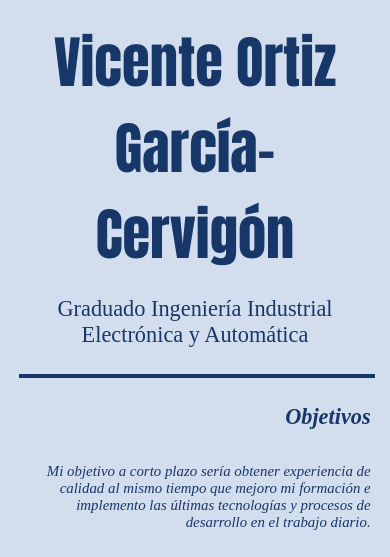
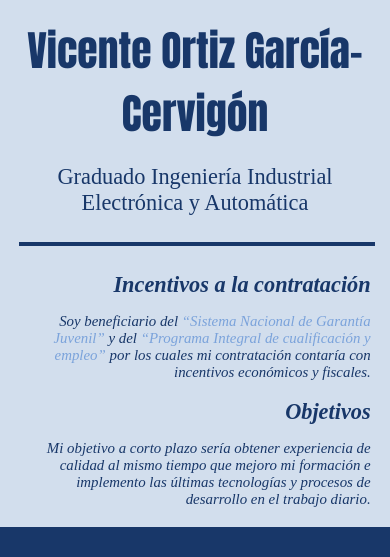
Before and after one commit to pouyio/pouyio.github.io, a website: page index.html in a window 390 px wide. Shown: the top 557 px of the page. Drawn offline with nearby package versions, Linux system fonts and the light colour scheme.

Commit message:
added hiring benefits

```diff
--- a/app.js
+++ b/app.js
@@ -13,6 +13,9 @@
 
       // =============MAIN=============
       this.$mainSubtitle = this.$cv.find('#main-subtitle');
+      this.$downloadLink = this.$cv.find('#download-link');
+      this.$mainBenefits = this.$cv.find('#main-benefits');
+      this.$mainBenefitsText = this.$cv.find('#main-benefits-text');
       this.$mainGoals = this.$cv.find('#main-goals');
       this.$mainGoalsText = this.$cv.find('#main-goals-text');
       this.$downloadLink = this.$cv.find('#download-link');
@@ -48,6 +51,8 @@
       var translatedStrings = data[language];
       // =============MAIN=============
       this.$mainSubtitle.text(translatedStrings.subtitle);
+      this.$mainBenefits.text(translatedStrings.benefits);
+      this.$mainBenefitsText.html(translatedStrings.benefitsText);
       this.$mainGoals.text(translatedStrings.goals);
       this.$mainGoalsText.text(translatedStrings.goalsText);
       this.$downloadLink.html(translatedStrings.linkDownload);
--- a/css/style.css
+++ b/css/style.css
@@ -43,6 +43,14 @@ a:hover {
 }
 hr {
   width: 100%;
+}
+.header-container {
+  display: flex;
+  justify-content: center;
+}
+.sub {
+  flex-direction: column;
+  max-width: 30em;
 }
 .header-image {
   border-radius: 7px;
@@ -95,8 +103,8 @@ hr {
   border: 2px solid rgb(24, 55, 105);
 }
 .goals-text, .goals {
-  text-align: right;
   font-style: italic;
+  margin-bottom: 0;
 }
 
 /*-------------------------EXPERIENCE-------------------------------*/
@@ -218,6 +226,15 @@ button {
   .header-main {
     min-width: 100%;
   }
+  .title {
+    font-size: 2.8em;
+  }
+  .header-container {
+    flex-direction: column;
+  }
+  .sub {
+    max-width: inherit;
+  }
   .header-links {
     min-width: 100%;
   }
@@ -230,6 +247,9 @@ button {
   }
   .header-links li {
     display: inline-block;
+  }
+  .goals-text, .goals {
+    text-align: right;
   }
   /*-------------------------EXPERIENCE-------------------------------*/
   .experience {
@@ -245,7 +265,6 @@ button {
   }
   .table-container {
     justify-content: space-between;
-    ;
   }
   .table-container img {
     width: 20%;
--- a/data.json
+++ b/data.json
@@ -1,6 +1,8 @@
 data = {
   "spanish": {
     "subtitle": "Graduado Ingeniería Industrial Electrónica y Automática",
+    "benefits": "Incentivos a la contratación",
+    "benefitsText": "Soy beneficiario del <a href=\"http://www.empleo.gob.es/ficheros/garantiajuvenil/documentos/Folleto_Nuevos_Incentivos.pdf\">“Sistema Nacional de Garantía Juvenil”</a> y del <a href=\"http://www.empleoygarantiajuvenil.es/empresa\">“Programa Integral de cualificación y empleo”</a> por los cuales mi contratación contaría con incentivos económicos y fiscales.",
     "goals": "Objetivos",
     "goalsText": "Mi objetivo a corto plazo sería obtener experiencia de calidad al mismo tiempo que mejoro mi formación e implemento las últimas tecnologías y procesos de desarrollo en el trabajo diario.",
     "linkDownload": "<a href=\"pdf/Vicente_Ortiz_CV.pdf\"><i class=\"fa fa-download\"></i> Descargar como PDF</a>",
@@ -99,6 +101,8 @@ data = {
   },
   "english": {
     "subtitle": "Degree in Electronics Engineer",
+    "benefits": "Hiring benefits",
+    "benefitsText": "I benefit from the plan called <a href=\"http://www.empleo.gob.es/ficheros/garantiajuvenil/documentos/Folleto_Nuevos_Incentivos.pdf\">“Sistema Nacional de Garantía Juvenil”</a> and <a href=\"http://www.empleoygarantiajuvenil.es/empresa\">“Programa Integral de cualificación y empleo”</a> thanks to which hiring me counts with several economics and tax reductions.",
     "goals": "Goals",
     "goalsText": "My short-term goal is getting high quality experience meanwhile I improve my formation and implement new technologies and proceses in the daily work.",
     "linkDownload": "<a href=\"pdf/Vicente_Ortiz_CV.pdf\"><i class=\"fa fa-download\"></i> Download PDF</a>",
--- a/index.html
+++ b/index.html
@@ -17,10 +17,20 @@
         <h1 class="title">Vicente Ortiz García-Cervigón</h1>
         <h2 id="main-subtitle" class="subtitle"> Graduado Ingeniería Industrial Electrónica y Automática</h2>
         <hr>
-        <h2 id="main-goals" class="goals">Objetivos</h2>
-        <p id="main-goals-text" class="goals-text">
-          Mi objetivo a corto plazo sería obtener experiencia de calidad al mismo tiempo que mejoro mi formación e implemento las últimas tecnologías y procesos de desarrollo en el trabajo diario.
-        </p>
+        <div class="header-container">
+          <div class="header-container sub">
+            <h2 id="main-benefits" class="goals">Incentivos a la contratación</h2>
+            <p id="main-benefits-text" class="goals-text">
+              Soy beneficiario del <a href="http://www.empleo.gob.es/ficheros/garantiajuvenil/documentos/Folleto_Nuevos_Incentivos.pdf">“Sistema Nacional de Garantía Juvenil”</a> y del <a href="http://www.empleoygarantiajuvenil.es/empresa">“Programa Integral de cualificación y empleo”</a> por los cuales mi contratación contaría con incentivos económicos y fiscales
+            </p>
+          </div>
+          <div class="header-container sub">
+            <h2 id="main-goals" class="goals">Objetivos</h2>
+            <p id="main-goals-text" class="goals-text">
+              Mi objetivo a corto plazo sería obtener experiencia de calidad al mismo tiempo que mejoro mi formación e implemento las últimas tecnologías y procesos de desarrollo en el trabajo diario.
+            </p>
+          </div>
+        </div>
       </div>
       <div class="header-links">
         <img class="header-image" src="https://media.licdn.com/mpr/mpr/shrinknp_400_400/p/2/005/09f/324/3c5f4ff.jpg" alt="icon" />
```
Also changed, not shown: build/style.css.
